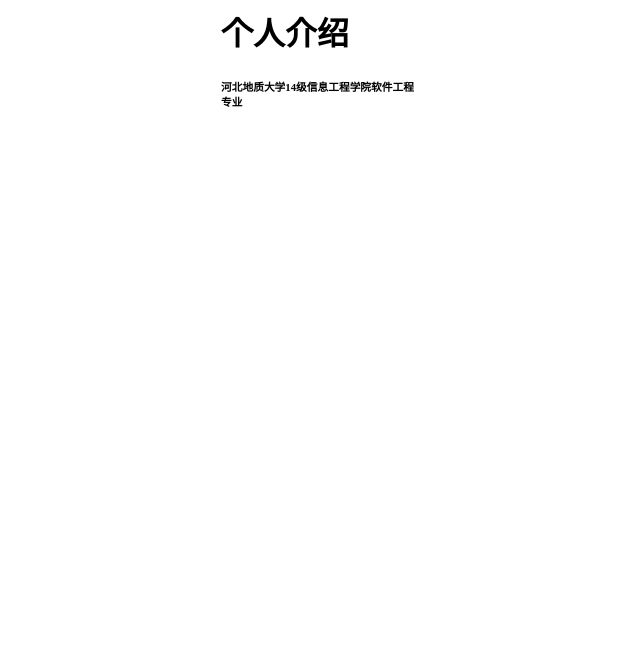
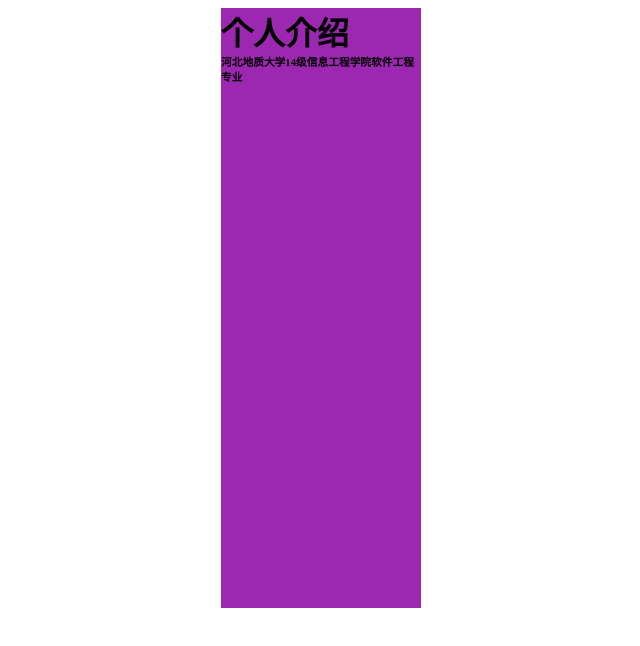
Before and after one commit to Gao0o0/Hello, a plain HTML site: page index.html in a window 1280 px wide. Shown: the whole page, without its empty margins (319-959 px from the left). Drawn offline with Linux system fonts and the light colour scheme.

Commit message:
create md
Create markdown and reademe ,update color index,html

```diff
--- a/index.html
+++ b/index.html
@@ -7,7 +7,13 @@
             .main{
             width:200px;
             height:600px;
-            background-color:#FFF;
+            background-color:#9C27B0;
+            margin:auto;
+            }
+            h1{
+            margin:auto;
+            }
+            h6{
             margin:auto;
             }
         </style>
```
